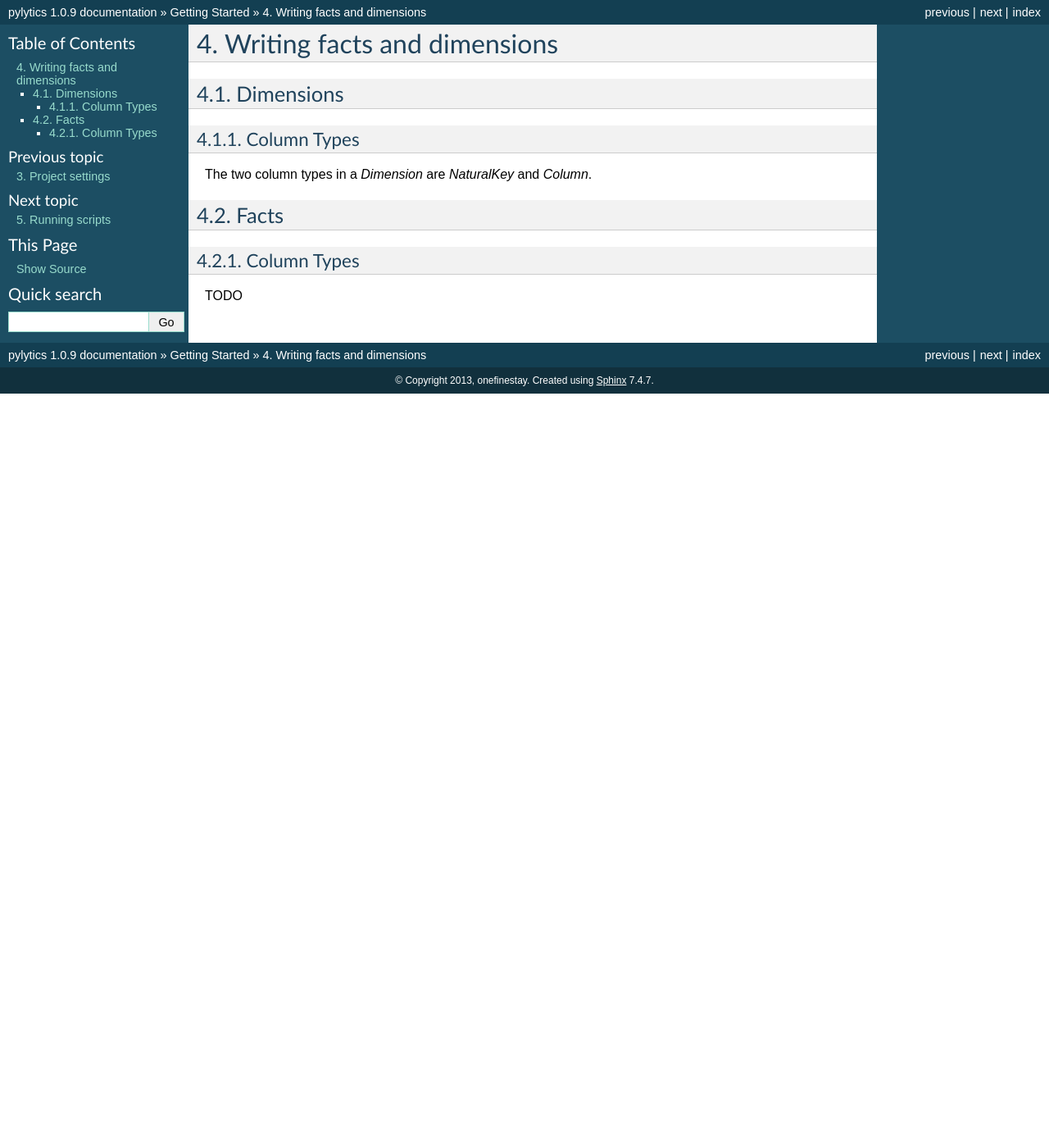
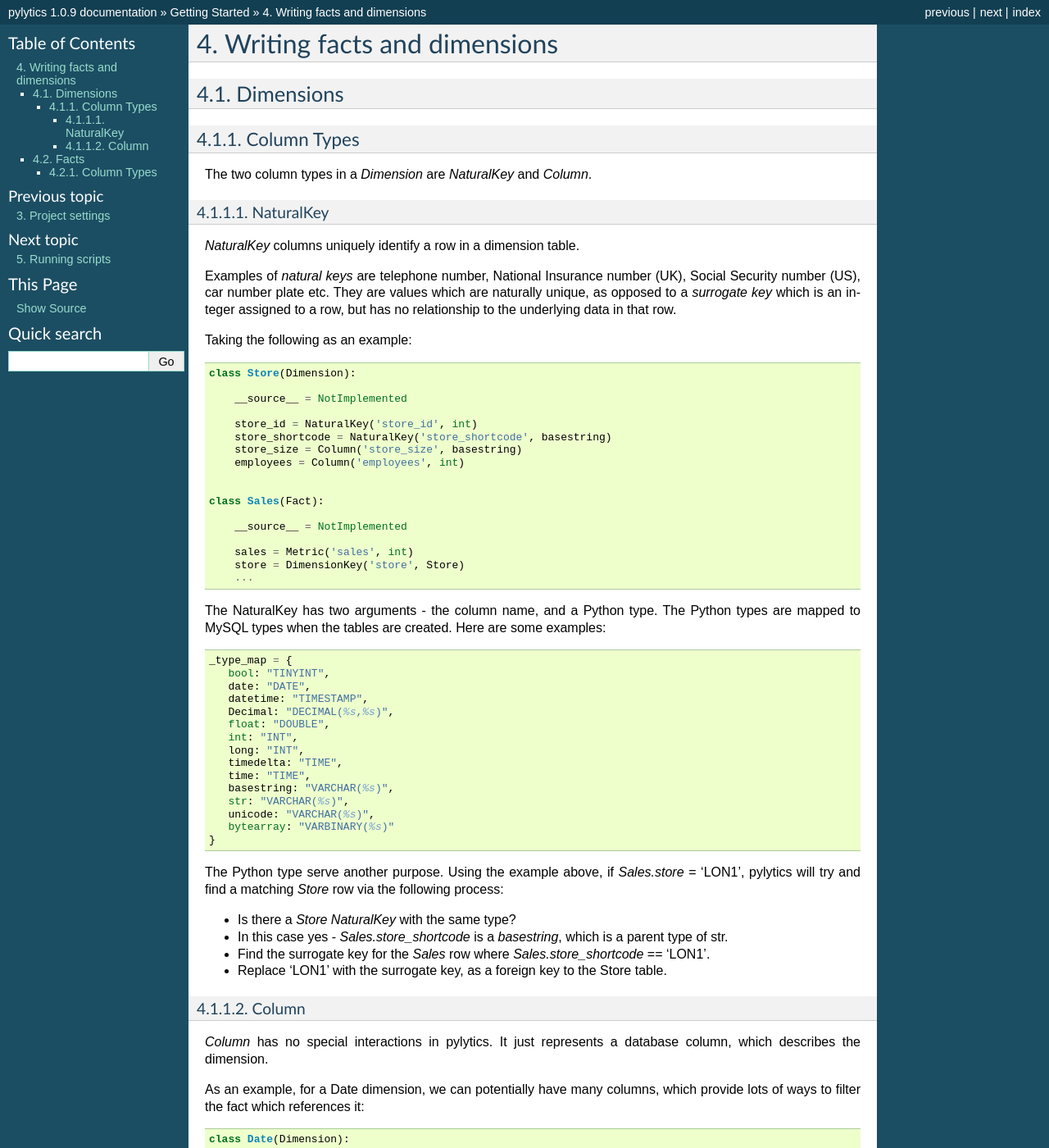
Before and after one commit to onefinestay/pylytics, a Sphinx documentation site: the page built from docs/getting-started/writing-facts-and-dimensions.rst, in a window 1280 px wide and 1400 px high. Shown: the whole window at 82% size. Built offline with Sphinx 7.4.7, drawn with Linux system fonts in a browser that asks for light colours; some of the changed text lies outside the part shown.

Commit message:
more docs

```diff
--- a/docs/getting-started/source-types.rst
+++ b/docs/getting-started/source-types.rst
@@ -19,7 +19,7 @@ Here are some examples of how a `DatabaseSource` can be defined::
 
         __source__ = DatabaseSource(
             database="sales",
-            query="SELECT * FROM managers"
+            query="SELECT name AS manager FROM managers"
         )
 
         manager = NaturalKey('manager', basestring)
--- a/docs/getting-started/writing-facts-and-dimensions.rst
+++ b/docs/getting-started/writing-facts-and-dimensions.rst
@@ -9,9 +9,79 @@ Column Types
 
 The two column types in a `Dimension` are `NaturalKey` and `Column`.
 
+NaturalKey
+**********
+
+`NaturalKey` columns uniquely identify a row in a dimension table.
+
+Examples of `natural keys` are telephone number, National Insurance number (UK), Social Security number (US), car number plate etc. They are values which are naturally unique, as opposed to a `surrogate key` which is an integer assigned to a row, but has no relationship to the underlying data in that row.
+
+Taking the following as an example::
+
+    class Store(Dimension):
+
+        __source__ = NotImplemented
+
+        store_id = NaturalKey('store_id', int)
+        store_shortcode = NaturalKey('store_shortcode', basestring)
+        store_size = Column('store_size', basestring)
+        employees = Column('employees', int)
 
 
+    class Sales(Fact):
 
+        __source__ = NotImplemented
+
+        sales = Metric('sales', int)
+        store = DimensionKey('store', Store)
+        ...
+
+The NaturalKey has two arguments - the column name, and a Python type. The Python types are mapped to MySQL types when the tables are created. Here are some examples::
+
+    _type_map = {
+       bool: "TINYINT",
+       date: "DATE",
+       datetime: "TIMESTAMP",
+       Decimal: "DECIMAL(%s,%s)",
+       float: "DOUBLE",
+       int: "INT",
+       long: "INT",
+       timedelta: "TIME",
+       time: "TIME",
+       basestring: "VARCHAR(%s)",
+       str: "VARCHAR(%s)",
+       unicode: "VARCHAR(%s)",
+       bytearray: "VARBINARY(%s)"
+    }
+
+The Python type serve another purpose. Using the example above, if `Sales.store` = 'LON1', pylytics will try and find a matching `Store` row via the following process:
+
+* Is there a `Store` `NaturalKey` with the same type?
+* In this case yes - `Sales.store_shortcode` is a `basestring`, which is a parent type of str.
+* Find the surrogate key for the `Sales` row where `Sales.store_shortcode` == 'LON1'.
+* Replace 'LON1' with the surrogate key, as a foreign key to the Store table.
+
+Column
+******
+
+`Column` has no special interactions in pylytics. It just represents a database column, which describes the dimension.
+
+As an example, for a Date dimension, we can potentially have many columns, which provide lots of ways to filter the fact which references it::
+
+    class Date(Dimension):
+
+        __source__ = NotImplemented
+
+        iso_date = NaturalKey('iso_date', int)
+        day = Column('day', int)  # 1 - 31
+        day_name = Column('day_name', basestring)  # Wednesday
+        day_of_week = Column('day_of_week', int)  # 1 - 7
+        month_name = Column('month_name', basestring)  # December
+        month_number = Column('month_number', int)  # 1 - 12
+        year = Column('year', int)  # 2000
+        quarter = Column('year', int)  # 1 - 4
+
+Adding columns is an important part of making the star schema useful for analysis.
 
 
 Facts
```
